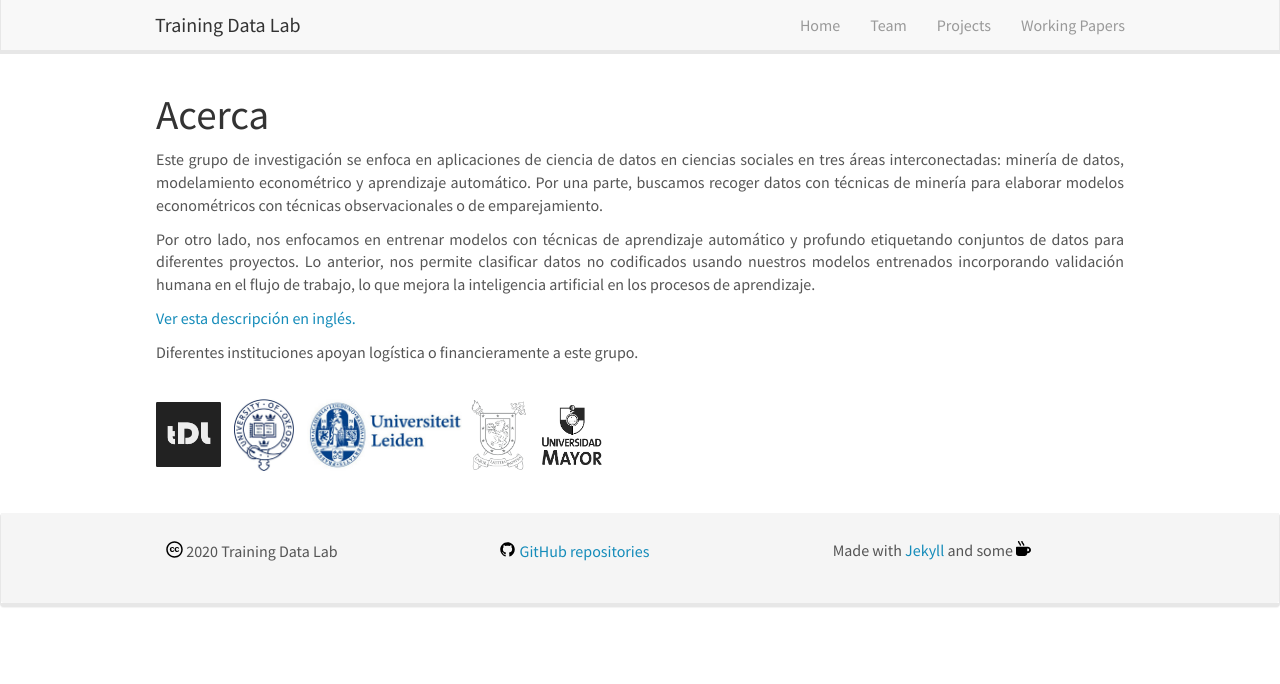
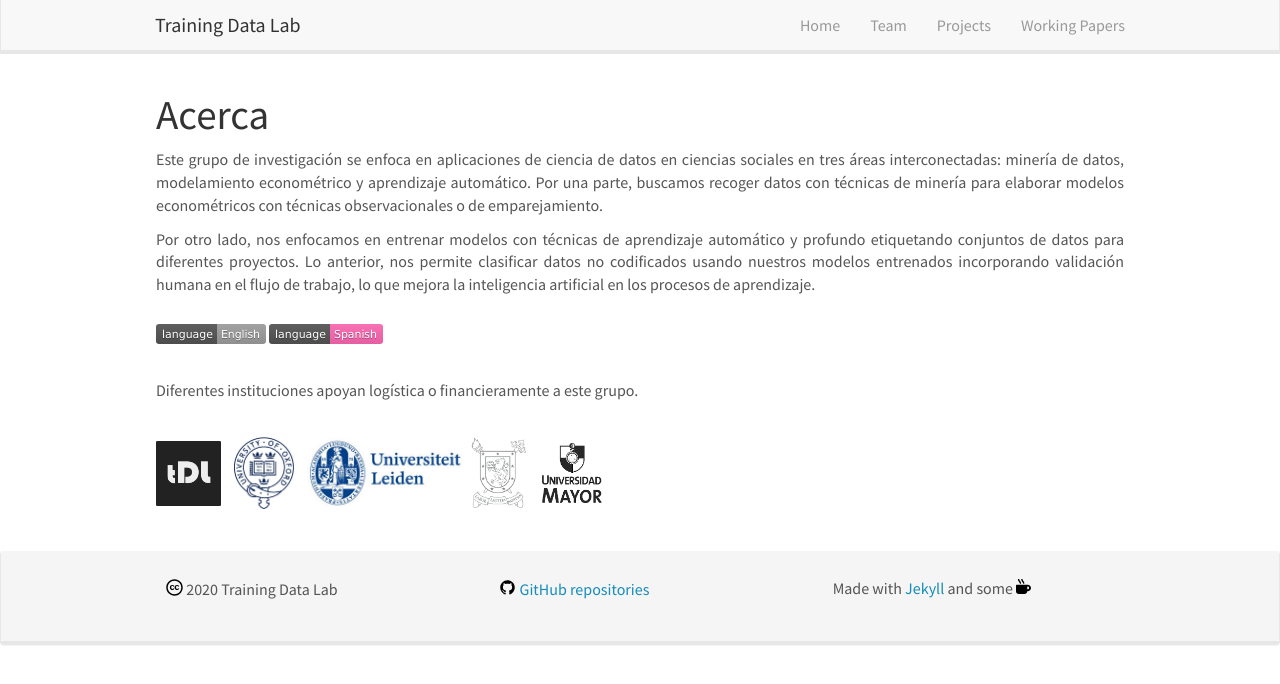
Before and after one commit to training-datalab/old-training-datalab.com, a Jekyll site: the page built from _pages/about_spanish.md, in a window 1280 px wide. Shown: the top 684 px of the page. Built offline with Jekyll 4.4.1, drawn with Linux system fonts in a browser that asks for light colours; nearby versions of some CDN libraries.

Commit message:
Update about_spanish.md

```diff
--- a/_pages/about_spanish.md
+++ b/_pages/about_spanish.md
@@ -12,7 +12,7 @@
 
 <p align="justify">Por otro lado, nos enfocamos en entrenar modelos con técnicas de aprendizaje automático y profundo etiquetando conjuntos de datos para diferentes proyectos. Lo anterior, nos permite clasificar datos no codificados usando nuestros modelos entrenados incorporando validación humana en el flujo de trabajo, lo que mejora la inteligencia artificial en los procesos de aprendizaje.</p>
 
-<a href="https://training-datalab.com">Ver esta descripción en inglés.</a>
+[![English]({{ site.url }}{{ site.baseurl }}/badges/lang/english_inactive.svg)](https://training-datalab.com) [![Spanish]({{ site.url }}{{ site.baseurl }}/badges/lang/spanish.svg)](https://training-datalab.com/about-spanish)
 
 <!-- **Tenemos una convocatoria abierta para asistentes de investigación** <a href="https://github.com/training-datalab/workshops/blob/main/Calls/Call-Data-Lab-Spanish.pdf" target="_blank">(ver en español)</a> -->
 
```
